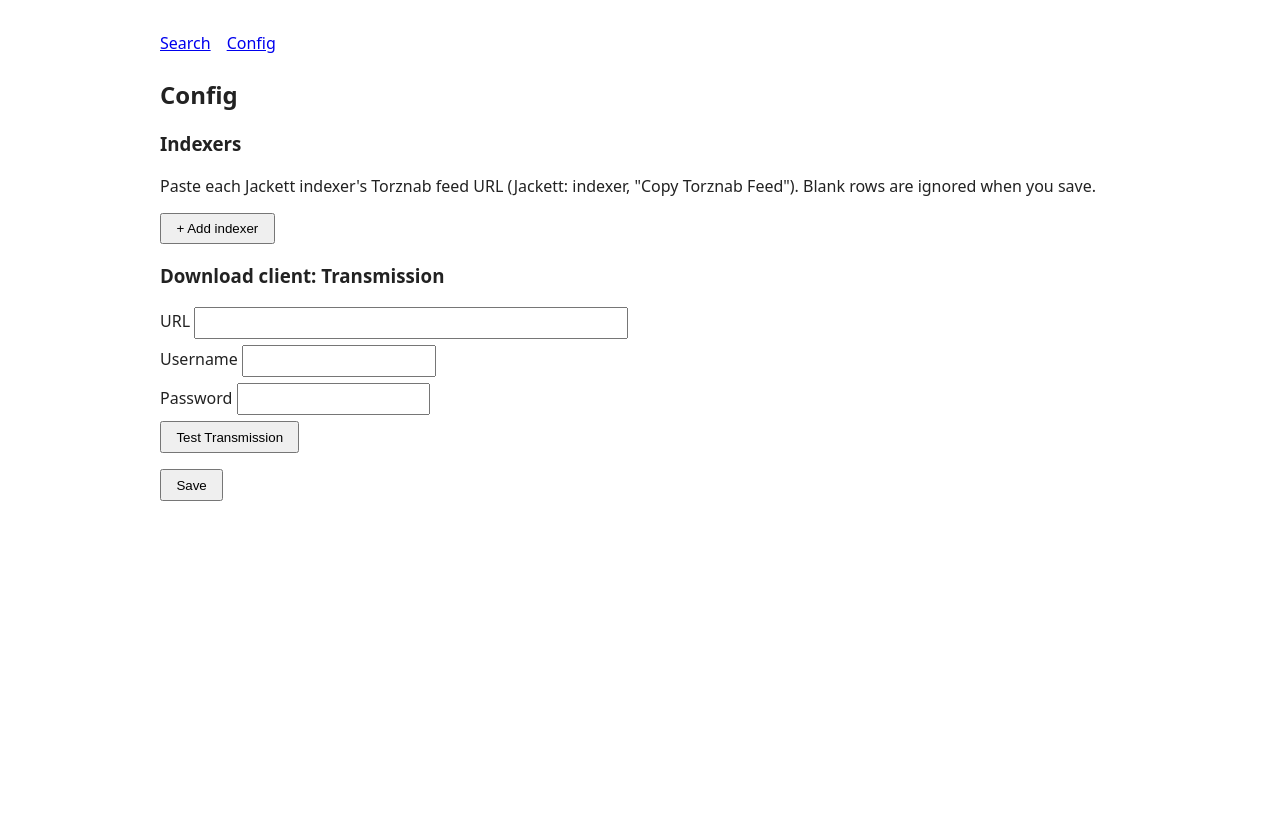
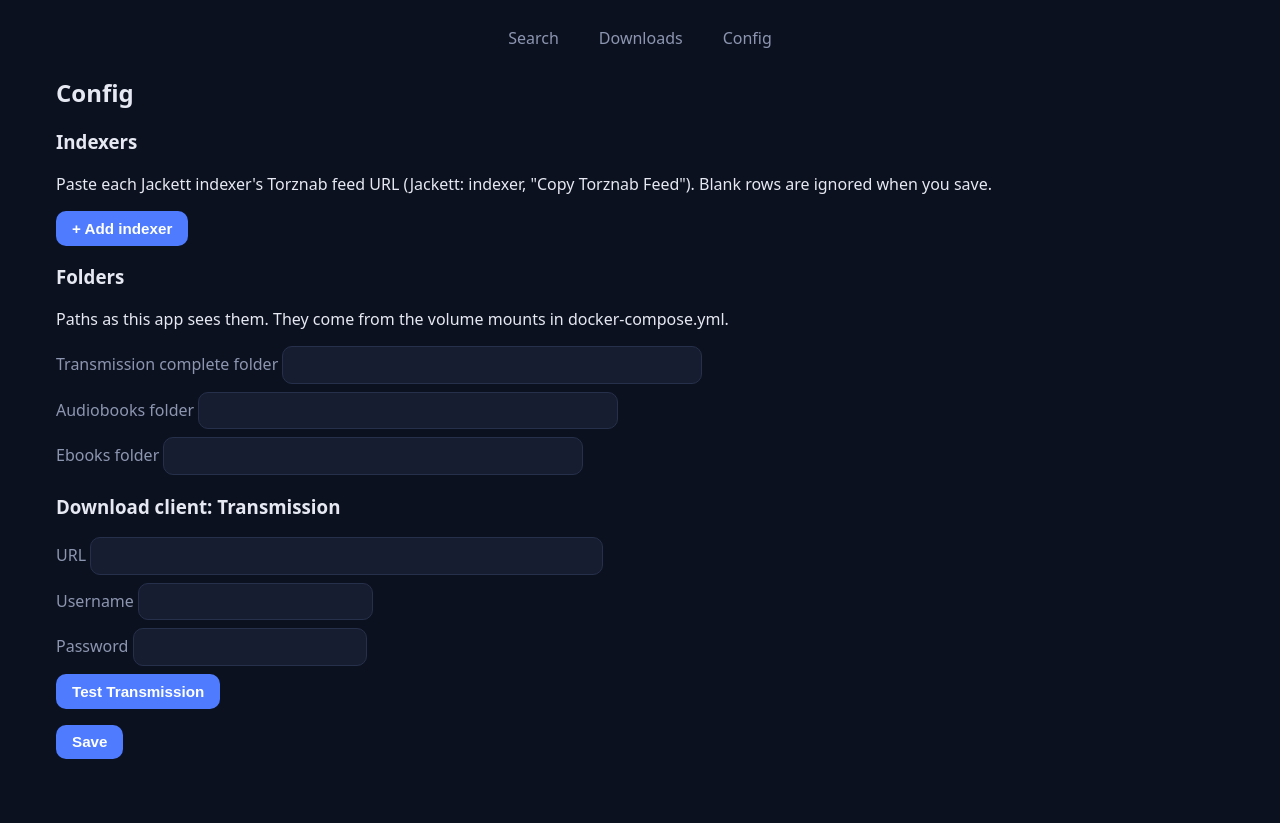
Before and after one commit to coryh83/mediasearch, a FastAPI app: template app/templates/config.html in a window 1280 px wide. Before the commit the page ends 501 px from the top, so only its background shows below. Run offline with FastAPI, Linux system fonts and the light colour scheme; the template is opened without the code that fills it, so the values that code supplies are empty; parts of the project's set-up code (start-up, migrations or seed data) failed here and were passed over.

Commit message:
Add Downloads page, move-to-library, and restyled search UI
- Downloads page lists Transmission torrents with progress and status
- Finished downloads can be moved to the audiobook or ebook folder, then
  removed from Transmission (files kept, never overwritten)
- Search page shows a notice when downloads finish
- Config has folder settings for the complete, audiobook, and ebook folders
- Dark theme with a landscape background on the search page
- Search results are simple cards; Download is one tap
- docker-compose.yml mounts /media/downloads, /media/audiobooks, /media/ebooks

Co-Authored-By: Claude Haiku 5.5 <noreply@anthropic.com>
Claude-Session: https://claude.ai/code/session_01KNQ8a1zoNsdohHizhAAS8X

```diff
--- a/app/main.py
+++ b/app/main.py
@@ -3,9 +3,10 @@ from urllib.parse import quote
 
 from fastapi import Depends, FastAPI, Form, Request
 from fastapi.responses import RedirectResponse
+from fastapi.staticfiles import StaticFiles
 from fastapi.templating import Jinja2Templates
 
-from app import config, search, transmission
+from app import config, library, search, transmission
 from app.auth import block_cross_site_posts, require_login
 
 BASE = Path(__file__).parent
@@ -14,6 +15,7 @@ app = FastAPI(
     docs_url=None, redoc_url=None, openapi_url=None,  # no API docs page exposed
     dependencies=[Depends(require_login), Depends(block_cross_site_posts)],
 )
+app.mount("/static", StaticFiles(directory=BASE / "static"), name="static")
 templates = Jinja2Templates(directory=BASE / "templates")
 
 
@@ -26,12 +28,32 @@ def _merged_transmission(current: dict, url: str, username: str, password: str)
     }
 
 
-def _render_config(request: Request, tx: dict, rows: list[dict], msg: str = "", msg_ok: bool = True, saved: str = ""):
+def _folders(complete: str, audiobooks: str, ebooks: str) -> dict:
+    return {
+        "complete": complete.strip(),
+        "audiobooks": audiobooks.strip(),
+        "ebooks": ebooks.strip(),
+    }
+
+
+def _render_config(request: Request, tx: dict, folders: dict, rows: list[dict],
+                   msg: str = "", msg_ok: bool = True, saved: str = ""):
     return templates.TemplateResponse(request, "config.html", {
-        "cfg": {"transmission": tx}, "rows": rows, "saved": saved,
+        "cfg": {"transmission": tx}, "folders": folders, "rows": rows, "saved": saved,
         "msg": msg, "msg_ok": msg_ok,
         "has_password": bool(tx.get("password")),  # never send the stored password to the browser
     })
+
+
+async def _finished_downloads() -> list[dict]:
+    """Finished torrents waiting for a decision. Returns [] if Transmission is unreachable."""
+    tx = config.load()["transmission"]
+    if not tx.get("url"):
+        return []
+    try:
+        return [t for t in await transmission.list_torrents(tx, timeout=5) if t["done"]]
+    except Exception:
+        return []
 
 
 @app.get("/")
@@ -41,6 +63,7 @@ async def index(request: Request, q: str = "", msg: str = ""):
         results, errors = await search.search_all(config.load()["indexers"], q.strip())
     return templates.TemplateResponse(request, "index.html", {
         "q": q, "results": results, "errors": errors, "msg": msg,
+        "finished": await _finished_downloads(),
     })
 
 
@@ -53,11 +76,61 @@ async def download(q: str = Form(""), link: str = Form(...)):
     return RedirectResponse(f"/?q={quote(q)}&msg={quote(msg)}", status_code=303)
 
 
+@app.get("/downloads")
+async def downloads_page(request: Request, msg: str = "", ok: str = "1"):
+    cfg = config.load()
+    torrents, error = [], ""
+    try:
+        torrents = await transmission.list_torrents(cfg["transmission"])
+    except Exception as exc:
+        error = f"Could not reach Transmission: {exc}"
+    return templates.TemplateResponse(request, "downloads.html", {
+        "torrents": torrents, "error": error, "msg": msg, "msg_ok": ok != "0",
+        "folders": cfg["folders"],
+    })
+
+
+@app.post("/downloads/move")
+async def move_download(torrent_id: int = Form(..., alias="id"), target: str = Form(...)):
+    cfg = config.load()
+    try:
+        if target not in ("audiobooks", "ebooks"):
+            raise ValueError("unknown destination")
+        torrents = await transmission.list_torrents(cfg["transmission"])
+        torrent = next((t for t in torrents if t["id"] == torrent_id), None)
+        if torrent is None:
+            raise RuntimeError("that torrent is no longer in Transmission")
+        if not torrent["done"]:
+            raise RuntimeError("that download has not finished yet")
+        dst = library.move_to_library(cfg["folders"]["complete"], torrent["name"], cfg["folders"][target])
+    except Exception as exc:
+        return RedirectResponse(f"/downloads?msg={quote('Failed: ' + str(exc))}&ok=0", status_code=303)
+
+    # Files are moved. Now drop the torrent from Transmission so it stops seeding the old path.
+    try:
+        await transmission.remove_torrent(cfg["transmission"], torrent_id)
+        msg, ok = f"Moved to {dst}", "1"
+    except Exception as exc:
+        msg, ok = f"Moved to {dst}, but could not remove it from Transmission: {exc}", "0"
+    return RedirectResponse(f"/downloads?msg={quote(msg)}&ok={ok}", status_code=303)
+
+
+@app.post("/downloads/remove")
+async def remove_download(torrent_id: int = Form(..., alias="id")):
+    cfg = config.load()
+    try:
+        await transmission.remove_torrent(cfg["transmission"], torrent_id)
+        msg, ok = "Removed from the list. Files were kept in the complete folder.", "1"
+    except Exception as exc:
+        msg, ok = f"Failed: {exc}", "0"
+    return RedirectResponse(f"/downloads?msg={quote(msg)}&ok={ok}", status_code=303)
+
+
 @app.get("/config")
 async def config_page(request: Request, saved: str = ""):
     cfg = config.load()
     rows = cfg["indexers"] + [{"name": "", "url": ""}]  # one blank row; "+ Add" adds more
-    return _render_config(request, cfg["transmission"], rows, saved=saved)
+    return _render_config(request, cfg["transmission"], cfg["folders"], rows, saved=saved)
 
 
 @app.post("/config")
@@ -65,6 +138,9 @@ async def save_config(
     transmission_url: str = Form(""),
     transmission_username: str = Form(""),
     transmission_password: str = Form(""),
+    complete_dir: str = Form(""),
+    audiobook_dir: str = Form(""),
+    ebook_dir: str = Form(""),
     names: list[str] = Form([]),
     urls: list[str] = Form([]),
 ):
@@ -77,6 +153,7 @@ async def save_config(
     config.save({
         "indexers": indexers,
         "transmission": _merged_transmission(current, transmission_url, transmission_username, transmission_password),
+        "folders": _folders(complete_dir, audiobook_dir, ebook_dir),
     })
     return RedirectResponse("/config?saved=1", status_code=303)
 
@@ -88,12 +165,16 @@ async def test_connection(
     transmission_url: str = Form(""),
     transmission_username: str = Form(""),
     transmission_password: str = Form(""),
+    complete_dir: str = Form(""),
+    audiobook_dir: str = Form(""),
+    ebook_dir: str = Form(""),
     names: list[str] = Form([]),
     urls: list[str] = Form([]),
 ):
     # Tests what is on the form right now, without saving anything.
     current = config.load()
     tx = _merged_transmission(current, transmission_url, transmission_username, transmission_password)
+    folders = _folders(complete_dir, audiobook_dir, ebook_dir)
     rows = [{"name": n, "url": u} for n, u in zip(names, urls)]
     try:
         if test_row == "transmission":
@@ -108,4 +189,4 @@ async def test_connection(
         msg, ok = f"Failed: {exc}", False
     if not rows:
         rows = [{"name": "", "url": ""}]
-    return _render_config(request, tx, rows, msg=msg, msg_ok=ok)
+    return _render_config(request, tx, folders, rows, msg=msg, msg_ok=ok)
--- a/app/templates/base.html
+++ b/app/templates/base.html
@@ -2,26 +2,67 @@
 <html lang="en">
 <head>
 <meta charset="utf-8">
-<meta name="viewport" content="width=device-width, initial-scale=1">
+<meta name="viewport" content="width=device-width, initial-scale=1, viewport-fit=cover">
 <title>mediasearch</title>
 <style>
-  body { font-family: system-ui, sans-serif; max-width: 960px; margin: 2rem auto; padding: 0 1rem; color: #222; }
-  nav { margin-bottom: 1.5rem; }
-  nav a { margin-right: 1rem; }
-  input[type=text], input[type=search], input[type=password], input[type=url] { padding: .4rem; }
-  input[type=search] { width: 60%; font-size: 1.1rem; }
-  button { padding: .4rem .9rem; cursor: pointer; }
-  table { width: 100%; border-collapse: collapse; margin-top: 1rem; }
-  th, td { text-align: left; padding: .4rem; border-bottom: 1px solid #ddd; vertical-align: middle; }
-  td.num { white-space: nowrap; }
-  .msg { background: #eef6ee; padding: .5rem; }
-  .err { background: #fbeaea; padding: .5rem; }
-  .row { margin: .4rem 0; }
-  .row input { margin-right: .4rem; }
+  :root {
+    --bg: #0c1120;
+    --card: #161d30;
+    --line: #26304a;
+    --text: #e6e9f2;
+    --muted: #8c96b0;
+    --accent: #4f7cff;
+    --accent-hover: #6b91ff;
+  }
+  * { box-sizing: border-box; }
+  html { background: var(--bg); min-height: 100%; }
+  body {
+    font-family: system-ui, -apple-system, sans-serif;
+    color: var(--text);
+    margin: 0;
+    min-height: 100vh;
+    min-height: 100dvh;
+  }
+  .wrap { max-width: 1200px; margin: 0 auto; padding: 0 1rem 3rem; }
+  nav { display: flex; gap: .5rem; padding: 1.25rem 0; justify-content: center; }
+  nav a {
+    color: var(--muted); text-decoration: none; padding: .45rem 1rem;
+    border-radius: 999px; font-weight: 500;
+  }
+  nav a:hover, nav a.active { color: var(--text); background: var(--card); }
+
+  input[type=text], input[type=search], input[type=password], input[type=url] {
+    background: var(--card); color: var(--text);
+    border: 1px solid var(--line); border-radius: 10px;
+    padding: .55rem .8rem; font-size: 1rem; outline: none;
+  }
+  input:focus { border-color: var(--accent); }
+  button {
+    background: var(--accent); color: #fff; border: 0; border-radius: 10px;
+    padding: .55rem 1rem; font-size: .95rem; font-weight: 600; cursor: pointer;
+  }
+  button:hover { background: var(--accent-hover); }
+  button.ghost { background: var(--card); color: var(--text); border: 1px solid var(--line); }
+  button.ghost:hover { background: var(--line); }
+
+  .msg, .err { padding: .7rem 1rem; border-radius: 10px; margin: 1rem 0; }
+  .msg { background: #15301f; color: #9fe3b5; }
+  .err { background: #3a1820; color: #ffb4bf; }
+  .row { margin: .5rem 0; display: flex; gap: .5rem; flex-wrap: wrap; align-items: center; }
+  .row label { color: var(--muted); }
+  h2, h3 { font-weight: 600; }
+  h2 { margin-top: 0; }
 </style>
+{% block head %}{% endblock %}
 </head>
-<body>
-<nav><a href="/">Search</a><a href="/config">Config</a></nav>
-{% block content %}{% endblock %}
+<body class="{% block bodyclass %}{% endblock %}">
+<div class="wrap">
+  <nav>
+    <a href="/" class="{{ 'active' if request.url.path == '/' else '' }}">Search</a>
+    <a href="/downloads" class="{{ 'active' if request.url.path == '/downloads' else '' }}">Downloads</a>
+    <a href="/config" class="{{ 'active' if request.url.path == '/config' else '' }}">Config</a>
+  </nav>
+  {% block content %}{% endblock %}
+</div>
 </body>
 </html>
--- a/app/templates/config.html
+++ b/app/templates/config.html
@@ -29,6 +29,12 @@
     </div>
   </template>
 
+  <h3>Folders</h3>
+  <p>Paths as this app sees them. They come from the volume mounts in docker-compose.yml.</p>
+  <div class="row"><label>Transmission complete folder <input type="text" name="complete_dir" value="{{ folders.complete }}" size="40"></label></div>
+  <div class="row"><label>Audiobooks folder <input type="text" name="audiobook_dir" value="{{ folders.audiobooks }}" size="40"></label></div>
+  <div class="row"><label>Ebooks folder <input type="text" name="ebook_dir" value="{{ folders.ebooks }}" size="40"></label></div>
+
   <h3>Download client: Transmission</h3>
   <div class="row"><label>URL <input type="url" name="transmission_url" value="{{ cfg.transmission.url }}" size="50"></label></div>
   <div class="row"><label>Username <input type="text" name="transmission_username" value="{{ cfg.transmission.username }}"></label></div>
--- a/docker-compose.yml
+++ b/docker-compose.yml
@@ -8,6 +8,10 @@ services:
       APP_PASSWORD: ${APP_PASSWORD:?Set APP_PASSWORD in a .env file next to this compose file}
     volumes:
       - mediasearch-data:/data  # Docker-managed volume: keeps settings across restarts and updates
+      # Same paths on the host and in the container, so they match what Transmission uses.
+      - /media/downloads:/media/downloads   # Transmission's incomplete/ and complete/ folders
+      - /media/audiobooks:/media/audiobooks
+      - /media/ebooks:/media/ebooks
     restart: unless-stopped
 
 volumes:
```
Also changed, not shown: app/config.py (+7 -4 lines), app/library.py (added, +27 -0 lines), app/templates/downloads.html (added, +41 -0 lines), app/templates/index.html (+41 -21 lines), app/transmission.py (+40 -2 lines), app/static/background.svg (added).
